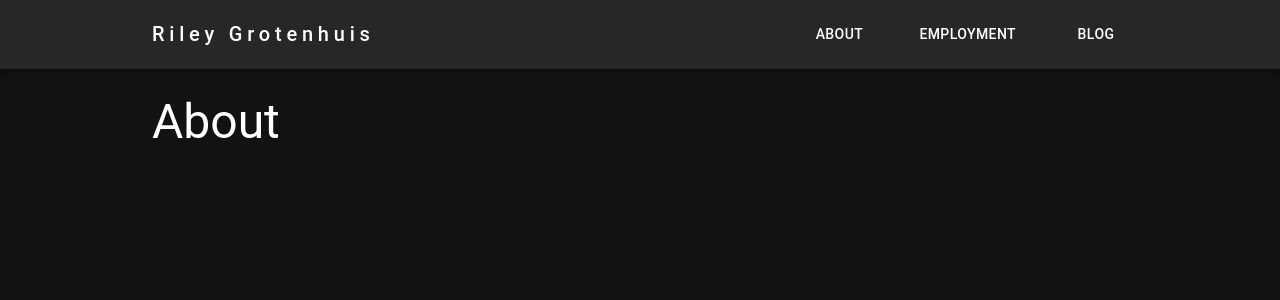
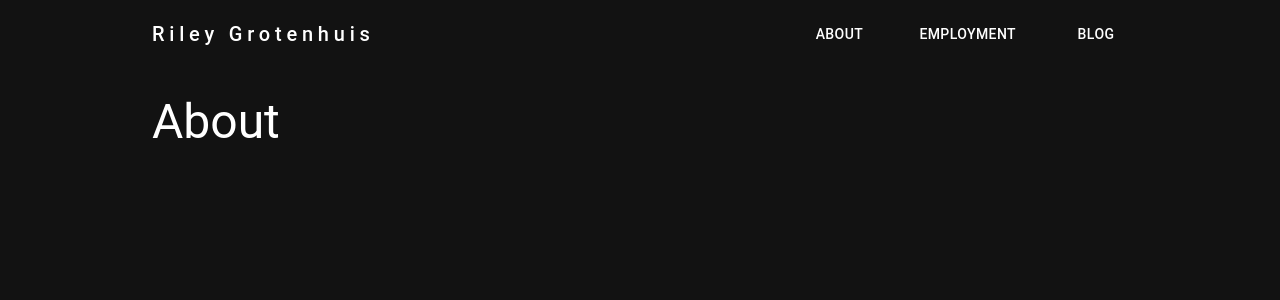
Before and after one commit to rileygrotenhuis/rileygrotenhuis.com, a Next.js app: page /about in a window 1280 px wide. Shown: the top 300 px of the page. Built offline with nearby package versions, Linux system fonts and the light colour scheme.

Commit message:
feat: improve styling of Navigation Bar.

```diff
--- a/components/NavigationBar.js
+++ b/components/NavigationBar.js
@@ -26,7 +26,14 @@ export default function NavigationBar() {
     };
 
     return (
-        <AppBar position="static">
+        <AppBar
+            position="static"
+            style={{
+                background: 'none',
+                border: 'none',
+                boxShadow: 'none'
+            }}
+        >
             <Container maxWidth="xl" style={{ width: '80%', }}>
                 <Toolbar disableGutters>
                 <Link
```
